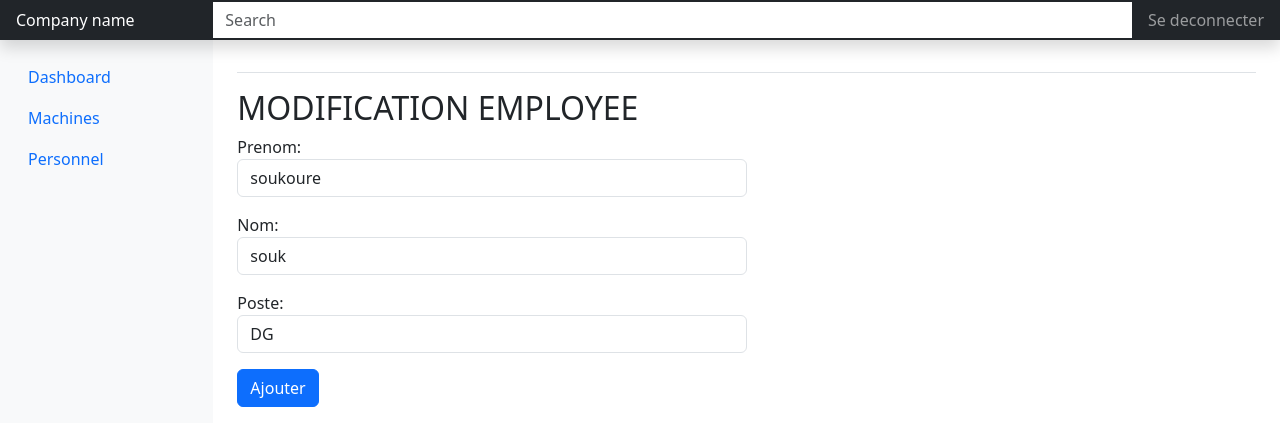
After one commit to Salmane95140/ITManagment, a Django app: page /personne/update/1 in a window 1280 px wide. The commit adds this page. Shown: the top 446 px of the page. Run offline with Django 4.2, Linux system fonts and the light colour scheme; data comes from the database, SQL or seed files in the repository; both versions use the stored data as it was after the commit; some libraries are stand-ins or nearby versions.

Commit message:
update personnel employe

```diff
--- a/it/templates/personne_detail.html
+++ b/it/templates/personne_detail.html
@@ -26,7 +26,8 @@
     </div>
     <div class="card-footer bg-transparent border-primary">
       <a href="{% url 'list_personnes' %}"><button class="btn btn-primary"><i class="bi bi-arrow-left"></i>Retour</button></a>
-      </div>
+      <a href="{% url 'update_personne' personne.pk %}"><button class="btn btn-primary">  <i class="bi bi-pencil-square"></i>Modifier</button></a>
+    </div>
   </div>
 </div>
 {% endblock %}
--- /dev/null
+++ b/it/templates/update_personne.html
@@ -0,0 +1,14 @@
+{% extends "index.html" %}
+
+{% block content %}
+<div class="col-md-6">
+
+  <h2>MODIFICATION EMPLOYEE</h2>
+    <form method="post" class="mb-3">
+      {% csrf_token %}
+      {{ form.as_p }}
+      <input class="btn btn-primary" type="submit" value="Ajouter">
+
+    </form>
+</div>
+{% endblock %}
--- a/it/urls.py
+++ b/it/urls.py
@@ -10,4 +10,5 @@ urlpatterns = [
     path('personne', views.personne_list_view, name='list_personnes'),
     path('personne/add', views.personne_add_form, name='add_personne'),
     path('personne/<pk>', views.personne_detail_view, name='detail_personne'),
+    path('personne/update/<pk>', views.personne_update_view, name='update_personne'),
 ]
--- a/it/views.py
+++ b/it/views.py
@@ -79,3 +79,15 @@ def personne_detail_view(request, pk):
     personne = Personne.objects.get(id=pk)
     context = {'personne' : personne, 'head_title' : "Detail Employe"}
     return render(request, 'personne_detail.html', context)
+
+def personne_update_view(request, pk):
+    context ={}
+    obj = get_object_or_404(Personne, id = pk)
+    form = PersonneForm(request.POST or None, instance = obj)
+    if form.is_valid():
+        personne = form.save()
+        context['personne'] = personne
+        return render(request, 'personne_detail.html', context)
+    context["form"] = form
+
+    return render(request, "update_personne.html", context)
```
Also changed, not shown: db.sqlite3.
